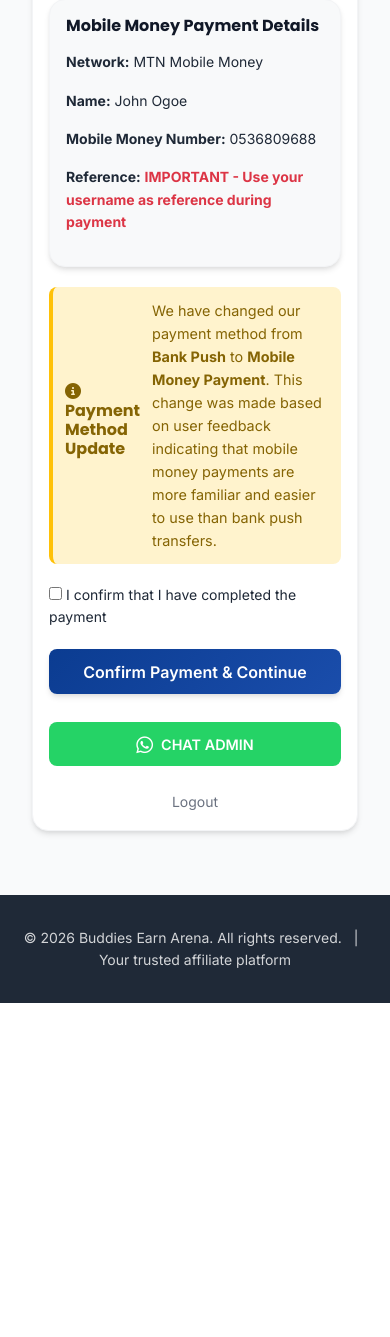
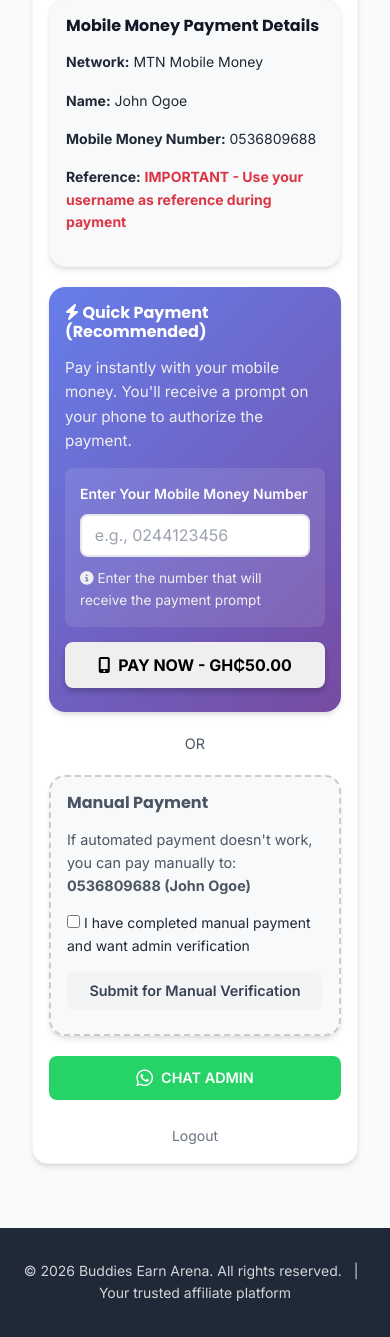
Before and after one commit to Budddiesearn/buddies-earn-finished-, a Flask app: page /payment in a window 390 px wide. Shown: the part 616-1953 px from the top of the page. Before the commit the page ends 1619 px from the top, so only its background shows below. Run offline with Flask 3, Linux system fonts and the light colour scheme; the visitor is signed in with stand-in values (Sample User, id 1); some libraries are stand-ins or nearby versions.

Commit message:
Add automated mobile money payment with Paystack Pay Now button

```diff
--- a/requirements.txt
+++ b/requirements.txt
@@ -5,3 +5,4 @@ SQLAlchemy==2.0.21
 Werkzeug==2.3.7
 gunicorn==21.2.0
 psycopg2-binary==2.9.9
+requests==2.31.0
--- a/website/templates/payment.html
+++ b/website/templates/payment.html
@@ -1,6 +1,16 @@
 {% extends "base.html" %}
 
-{% block title %}Payment Required{% endblock %}
+
+
+
+
+
+
+
+
+PAYSTACK_PUBLIC_KEY=pk_test_your_paystack_public_key_herePAYSTACK_SECRET_KEY=sk_test_your_paystack_secret_key_here#
+Paystack Configuration (Get from https://dashboard.paystack.com/#/settings/developers)DATABASE_URL=# Database (for local
+development - leave empty, for production Render will set this){% block title %}Payment Required{% endblock %}
 
 {% block content %}
 <div class="container" style="max-width: 600px; margin-top: 50px;">
@@ -34,29 +44,57 @@
                     username as reference during payment</span></p>
         </div>
 
-        <div class="alert alert-warning"
-            style="background-color: #fff3cd; border-left: 4px solid #ffc107; margin: 20px 0;">
-            <h5 style="color: #856404; margin-bottom: 10px;"><i class="fas fa-info-circle"></i> Payment Method Update
-            </h5>
-            <p style="color: #856404; margin-bottom: 0;">
-                We have changed our payment method from <strong>Bank Push</strong> to <strong>Mobile Money
-                    Payment</strong>.
-                This change was made based on user feedback indicating that mobile money payments are more familiar and
-                easier to use than bank push transfers.
+        <!-- Automated Payment Section -->
+        <div class="card"
+            style="padding: 20px; background: linear-gradient(135deg, #667eea 0%, #764ba2 100%); margin: 20px 0; border: none;">
+            <h5 style="color: white; margin-bottom: 15px;"><i class="fas fa-bolt"></i> Quick Payment (Recommended)</h5>
+            <p style="color: #f0f0f0; margin-bottom: 15px; font-size: 0.95rem;">
+                Pay instantly with your mobile money. You'll receive a prompt on your phone to authorize the payment.
             </p>
+
+            <div style="background: rgba(255,255,255,0.1); padding: 15px; border-radius: 8px; margin-bottom: 15px;">
+                <label for="mobile_number" style="color: white; font-weight: 600; margin-bottom: 8px; display: block;">
+                    Enter Your Mobile Money Number
+                </label>
+                <input type="tel" id="mobile_number" class="form-control" placeholder="e.g., 0244123456"
+                    style="margin-bottom: 10px; padding: 12px; font-size: 16px;" pattern="[0-9]{10}" maxlength="10">
+                <small style="color: #f0f0f0; font-size: 0.85rem;">
+                    <i class="fas fa-info-circle"></i> Enter the number that will receive the payment prompt
+                </small>
+            </div>
+
+            <button id="payNowBtn" class="btn btn-light btn-lg btn-block"
+                style="font-weight: 700; padding: 15px; font-size: 18px; box-shadow: 0 4px 6px rgba(0,0,0,0.2);">
+                <i class="fas fa-mobile-alt"></i> PAY NOW - GH₵50.00
+            </button>
+
+            <div id="paymentStatus" style="margin-top: 15px; display: none;">
+                <div class="alert" style="margin: 0;"></div>
+            </div>
         </div>
 
-        <form method="POST" style="margin-top: 20px;">
-            <div class="form-check" style="margin-bottom: 20px;">
-                <input class="form-check-input" type="checkbox" id="payment_confirmed" name="payment_confirmed"
-                    value="yes" required>
-                <label class="form-check-label" for="payment_confirmed">
-                    I confirm that I have completed the payment
-                </label>
-            </div>
+        <div style="text-align: center; margin: 20px 0;">
+            <p style="color: var(--gray-600); font-size: 0.9rem;">OR</p>
+        </div>
 
-            <button type="submit" class="btn btn-primary btn-block btn-lg">Confirm Payment & Continue</button>
-        </form>
+        <!-- Manual Payment Section -->
+        <div class="card" style="padding: 15px; background-color: #f8f9fa; margin: 20px 0; border: 2px dashed #ccc;">
+            <h5 style="color: var(--gray-600);">Manual Payment</h5>
+            <p style="color: var(--gray-600); font-size: 0.9rem; margin-bottom: 10px;">
+                If automated payment doesn't work, you can pay manually to: <strong>0536809688 (John Ogoe)</strong>
+            </p>
+            <form method="POST" style="margin-top: 15px;">
+                <div class="form-check" style="margin-bottom: 15px;">
+                    <input class="form-check-input" type="checkbox" id="payment_confirmed" name="payment_confirmed"
+                        value="yes" required>
+                    <label class="form-check-label" for="payment_confirmed">
+                        I have completed manual payment and want admin verification
+                    </label>
+                </div>
+                <button type="submit" class="btn btn-secondary btn-block">Submit for Manual Verification</button>
+            </form>
+        </div>
+
 
         <div style="text-align: center; margin-top: 20px;">
             <a href="https://wa.me/233536809688" target="_blank" class="btn"
@@ -70,4 +108,78 @@
         </div>
     </div>
 </div>
+
+<script>
+    document.getElementById('payNowBtn').addEventListener('click', async function () {
+        const mobileNumber = document.getElementById('mobile_number').value;
+        const btn = this;
+        const statusDiv = document.getElementById('paymentStatus');
+        const statusAlert = statusDiv.querySelector('.alert');
+
+        // Validate mobile number
+        if (!mobileNumber || mobileNumber.length !== 10) {
+            statusDiv.style.display = 'block';
+            statusAlert.className = 'alert alert-danger';
+            statusAlert.innerHTML = '<i class="fas fa-exclamation-circle"></i> Please enter a valid 10-digit mobile number';
+            return;
+        }
+
+        // Disable button and show loading
+        btn.disabled = true;
+        btn.innerHTML = '<i class="fas fa-spinner fa-spin"></i> Processing...';
+        statusDiv.style.display = 'none';
+
+        try {
+            const response = await fetch('{{ url_for("views.initialize_payment") }}', {
+                method: 'POST',
+                headers: {
+                    'Content-Type': 'application/json',
+                },
+                body: JSON.stringify({
+                    mobile_number: mobileNumber
+                })
+            });
+
+            const data = await response.json();
+
+            if (data.success) {
+                // Show success message
+                statusDiv.style.display = 'block';
+                statusAlert.className = 'alert alert-success';
+                statusAlert.innerHTML = '<i class="fas fa-check-circle"></i> <strong>Check your phone!</strong><br>You should receive a prompt to authorize the payment. Please approve it to complete your activation.';
+
+                // Redirect to authorization URL (Paystack payment page)
+                setTimeout(() => {
+                    window.location.href = data.authorization_url;
+                }, 2000);
+            } else {
+                // Check if fallback to manual payment
+                if (data.fallback) {
+                    statusDiv.style.display = 'block';
+                    statusAlert.className = 'alert alert-warning';
+                    statusAlert.innerHTML = '<i class="fas fa-exclamation-triangle"></i> ' + data.message + '<br>Please use the manual payment option below.';
+                } else {
+                    statusDiv.style.display = 'block';
+                    statusAlert.className = 'alert alert-danger';
+                    statusAlert.innerHTML = '<i class="fas fa-times-circle"></i> ' + data.message;
+                }
+
+                btn.disabled = false;
+                btn.innerHTML = '<i class="fas fa-mobile-alt"></i> PAY NOW - GH₵50.00';
+            }
+        } catch (error) {
+            statusDiv.style.display = 'block';
+            statusAlert.className = 'alert alert-danger';
+            statusAlert.innerHTML = '<i class="fas fa-exclamation-circle"></i> Network error. Please try again or use manual payment.';
+
+            btn.disabled = false;
+            btn.innerHTML = '<i class="fas fa-mobile-alt"></i> PAY NOW - GH₵50.00';
+        }
+    });
+
+    // Format phone number as user types
+    document.getElementById('mobile_number').addEventListener('input', function (e) {
+        this.value = this.value.replace(/[^0-9]/g, '');
+    });
+</script>
 {% endblock %}
--- a/website/views.py
+++ b/website/views.py
@@ -1,8 +1,12 @@
 from flask import Blueprint, render_template, redirect, url_for, flash, request
+from flask import Blueprint, render_template, redirect, url_for, flash, request, jsonify
 from flask_login import login_required, current_user
 from .models import Referral, ReferralEarning, CashoutRequest
 from . import db
 from sqlalchemy.sql import func
+import requests
+import os
+import json
 
 views = Blueprint('views', __name__)
 
@@ -82,8 +86,6 @@ def payment():
         return redirect(url_for('views.home'))
 
     if request.method == 'POST':
-        # Here you would integrate with a payment gateway (Stripe, PayPal, etc.)
-        # For now, we'll simulate payment confirmation
         payment_confirmed = request.form.get('payment_confirmed')
 
         if payment_confirmed == 'yes':
@@ -98,6 +100,116 @@ def payment():
             flash('Payment was not confirmed. Please try again.', category='error')
 
     return render_template('payment.html', user=current_user)
+
+
+@views.route('/initialize-payment', methods=['POST'])
+@login_required
+def initialize_payment():
+    """Initialize Paystack mobile money payment."""
+    try:
+        data = request.get_json()
+        mobile_number = data.get('mobile_number')
+
+        if not mobile_number:
+            return jsonify({'success': False, 'message': 'Mobile number is required'}), 400
+
+        # Paystack API configuration
+        paystack_secret_key = os.environ.get('PAYSTACK_SECRET_KEY', '')
+
+        if not paystack_secret_key:
+            # Fallback to manual verification if no API key
+            return jsonify({
+                'success': False,
+                'message': 'Paystack not configured. Please use manual payment method.',
+                'fallback': True
+            }), 400
+
+        # Initialize transaction
+        url = "https://api.paystack.co/transaction/initialize"
+        headers = {
+            "Authorization": f"Bearer {paystack_secret_key}",
+            "Content-Type": "application/json"
+        }
+
+        payload = {
+            "email": current_user.email,
+            "amount": 5000,  # 50 GHS in pesewas (50 * 100)
+            "currency": "GHS",
+            "mobile_money": {
+                "phone": mobile_number,
+                "provider": "mtn"  # MTN Mobile Money
+            },
+            "metadata": {
+                "user_id": current_user.id,
+                "username": current_user.username,
+                "purpose": "account_activation"
+            },
+            "callback_url": url_for('views.verify_payment', _external=True)
+        }
+
+        response = requests.post(url, headers=headers, json=payload)
+        result = response.json()
+
+        if result.get('status'):
+            return jsonify({
+                'success': True,
+                'authorization_url': result['data']['authorization_url'],
+                'access_code': result['data']['access_code'],
+                'reference': result['data']['reference']
+            })
+        else:
+            return jsonify({
+                'success': False,
+                'message': result.get('message', 'Payment initialization failed')
+            }), 400
+
+    except Exception as e:
+        return jsonify({'success': False, 'message': str(e)}), 500
+
+
+@views.route('/verify-payment', methods=['GET'])
+@login_required
+def verify_payment():
+    """Verify Paystack payment after completion."""
+    reference = request.args.get('reference')
+
+    if not reference:
+        flash('Invalid payment reference', category='error')
+        return redirect(url_for('views.payment'))
+
+    try:
+        paystack_secret_key = os.environ.get('PAYSTACK_SECRET_KEY', '')
+
+        if not paystack_secret_key:
+            flash('Payment verification unavailable', category='error')
+            return redirect(url_for('views.payment'))
+
+        # Verify transaction
+        url = f"https://api.paystack.co/transaction/verify/{reference}"
+        headers = {
+            "Authorization": f"Bearer {paystack_secret_key}"
+        }
+
+        response = requests.get(url, headers=headers)
+        result = response.json()
+
+        if result.get('status') and result['data']['status'] == 'success':
+            # Update user payment status
+            current_user.payment_status = 'verified'
+            current_user.payment_date = func.now()
+            db.session.commit()
+
+            flash('Payment successful! Your account has been activated.',
+                  category='success')
+            return redirect(url_for('views.home'))
+        else:
+            flash(
+                'Payment verification failed. Please try again or contact support.', category='error')
+            return redirect(url_for('views.payment'))
+
+    except Exception as e:
+        flash(f'Error verifying payment: {str(e)}', category='error')
+        return redirect(url_for('views.payment'))
 
 
 @views.route('/payment-pending', methods=['GET'])
```
Also changed, not shown: PAYSTACK_SETUP.md (added, +75 -0 lines).
